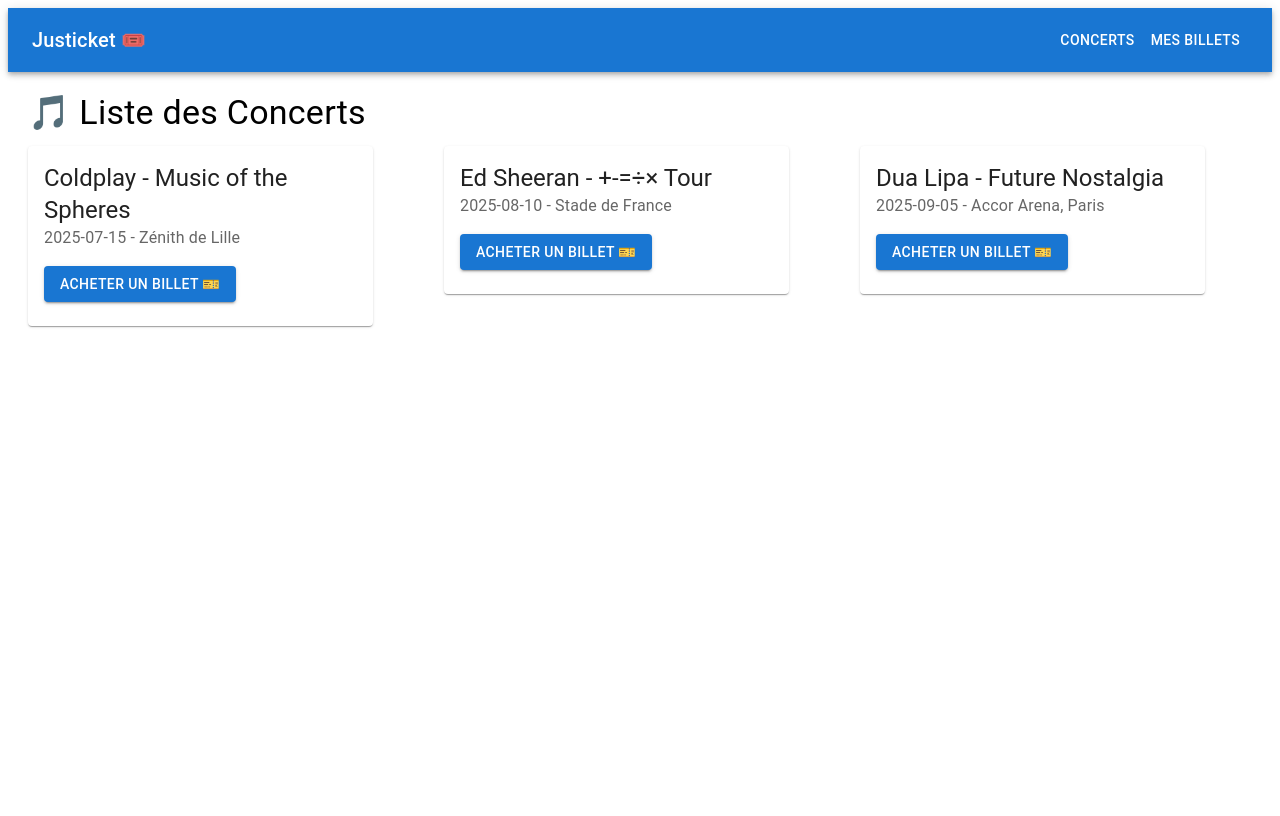
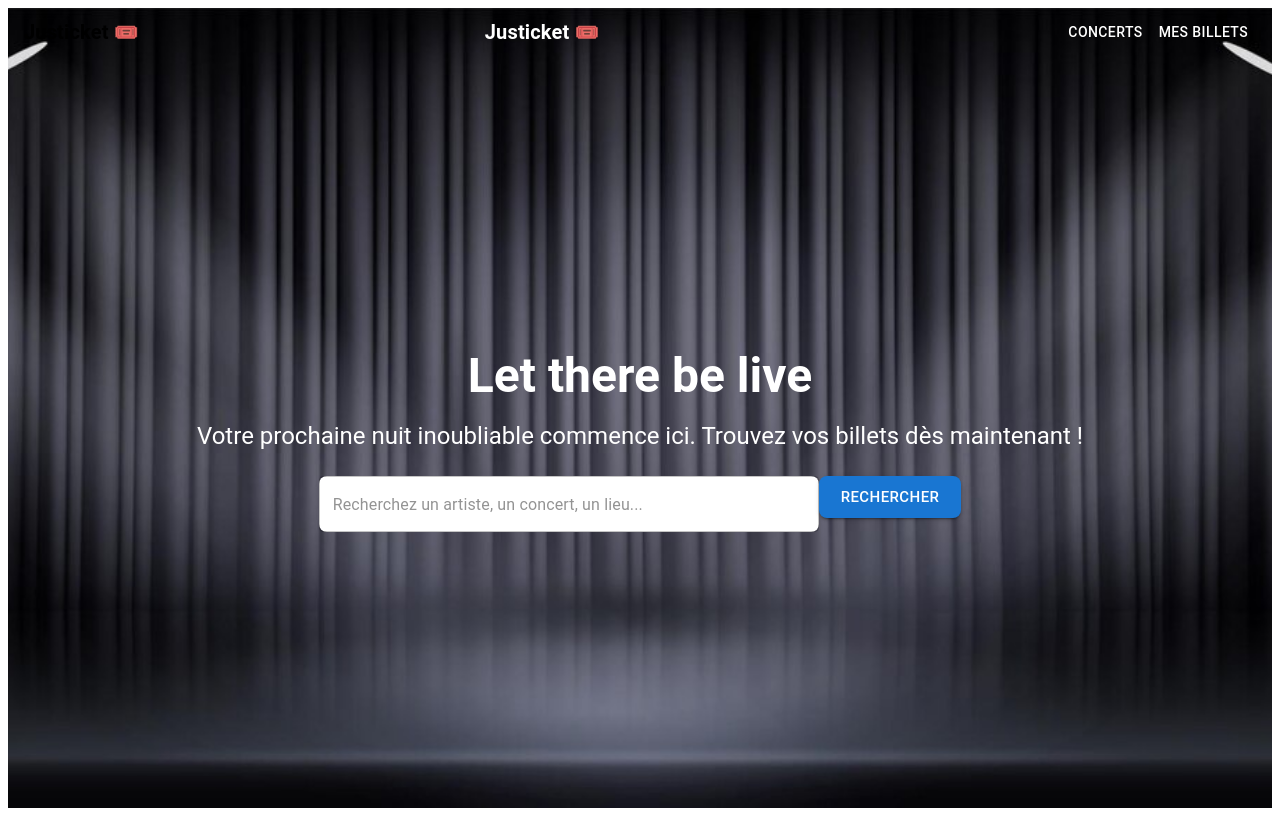
Before and after one commit to yanihadid/app_web_justicket, a React (Create React App) app: page / in a window 1280 px wide. Built offline with nearby package versions, Linux system fonts and the light colour scheme.

Commit message:
HomePage

```diff
--- a/src/App.tsx
+++ b/src/App.tsx
@@ -2,13 +2,15 @@
 import ConcertList from "./presentation/pages/ConcertList";
 import MesBillets from "./presentation/pages/MesBillets";
 import Navbar from "./presentation/components/Navbar";
+import HomePage from "./presentation/pages/HomePage";
 
 function App() {
   return (
     <BrowserRouter>
      <Navbar />
       <Routes>
-        <Route path="/" element={<ConcertList />} />
+      <Route path="/" element={<HomePage />} />
+      <Route path="/concerts" element={<ConcertList />} />
         <Route path="/billets" element={<MesBillets />} />
       </Routes>
     </BrowserRouter>
--- a/src/adapters/api/BilletAPI.ts
+++ b/src/adapters/api/BilletAPI.ts
@@ -13,9 +13,16 @@
   static async acheterBillet(concertId: string, userId: string): Promise<Billet> {
     return new Promise((resolve) => {
       setTimeout(() => {
-        const newBillet = new Billet(`b${Date.now()}`, concertId, userId, false);
+        const newBillet = new Billet(
+          `b${Date.now()}`,
+          concertId,
+          userId,
+          false,
+          `https://picsum.photos/300/200?random=${Math.floor(Math.random() * 100)}` // Image aléatoire
+        );
         resolve(newBillet);
       }, 1000);
     });
   }
+
 }
--- a/src/adapters/api/ConcertAPI.ts
+++ b/src/adapters/api/ConcertAPI.ts
@@ -1,13 +1,12 @@
 import { Concert } from "../../domain/entities/Concert";
-import concertsData from "../../fake-data/concerts.json"; // Import fake data
+import concertsData from "../../fake-data/concerts.json";
 
 export class ConcertAPI {
   static async getConcerts(): Promise<Concert[]> {
-    // Simulate API delay
     return new Promise((resolve) => {
       setTimeout(() => {
         resolve(concertsData);
-      }, 1000); // Simulating a 1-second delay
+      }, 1000);
     });
   }
 }
--- a/src/domain/entities/Billet.ts
+++ b/src/domain/entities/Billet.ts
@@ -3,6 +3,7 @@
       public id: string,
       public concertId: string,
       public acheteurId: string,
-      public estUtilise: boolean
+      public estUtilise: boolean,
+      public image: string
     ) {}
   }
--- a/src/domain/entities/Concert.ts
+++ b/src/domain/entities/Concert.ts
@@ -4,6 +4,7 @@
       public title: string,
       public date: string,
       public location: string,
-      public maxSeats: number
+      public maxSeats: number,
+      public image: string
     ) {}
   }
--- a/src/fake-data/billets.json
+++ b/src/fake-data/billets.json
@@ -3,12 +3,14 @@
       "id": "b1",
       "concertId": "1",
       "acheteurId": "user123",
-      "estUtilise": false
+      "estUtilise": false,
+      "image": "https://picsum.photos/300/200?random=1"
     },
     {
       "id": "b2",
       "concertId": "2",
       "acheteurId": "user456",
-      "estUtilise": true
+      "estUtilise": true,
+      "image": "https://picsum.photos/300/200?random=2"
     }
   ]
--- a/src/fake-data/concerts.json
+++ b/src/fake-data/concerts.json
@@ -4,20 +4,23 @@
       "title": "Coldplay - Music of the Spheres",
       "date": "2025-07-15",
       "location": "Zénith de Lille",
-      "maxSeats": 5000
+      "maxSeats": 5000,
+      "image": "https://picsum.photos/400/250?random=1"
     },
     {
       "id": "2",
       "title": "Ed Sheeran - +-=÷× Tour",
       "date": "2025-08-10",
       "location": "Stade de France",
-      "maxSeats": 80000
+      "maxSeats": 80000,
+      "image": "https://picsum.photos/400/250?random=2"
     },
     {
       "id": "3",
       "title": "Dua Lipa - Future Nostalgia",
       "date": "2025-09-05",
       "location": "Accor Arena, Paris",
-      "maxSeats": 20000
+      "maxSeats": 20000,
+      "image": "https://picsum.photos/400/250?random=3"
     }
   ]
--- a/src/presentation/components/Navbar.tsx
+++ b/src/presentation/components/Navbar.tsx
@@ -4,12 +4,12 @@
 
 const Navbar = () => {
   return (
-    <AppBar position="static">
+    <AppBar position="absolute" color="transparent" elevation={0}>
       <Toolbar>
-        <Typography variant="h6" sx={{ flexGrow: 1 }}>
+        <Typography variant="h6" sx={{ flexGrow: 1, fontWeight: "bold" }}>
           Justicket 🎟️
         </Typography>
-        <Button color="inherit" component={Link} to="/">Concerts</Button>
+        <Button color="inherit" component={Link} to="/concerts">Concerts</Button>
         <Button color="inherit" component={Link} to="/billets">Mes Billets</Button>
       </Toolbar>
     </AppBar>
--- a/src/presentation/pages/ConcertList.tsx
+++ b/src/presentation/pages/ConcertList.tsx
@@ -1,8 +1,7 @@
 import React, { useEffect, useState } from "react";
 import { ConcertService } from "../../application/services/ConcertService";
 import { Concert } from "../../domain/entities/Concert";
-import { BilletService } from "../../application/services/BilletService";
-import { Card, CardContent, Typography, Button, Grid } from "@mui/material";
+import { Card, CardContent, Typography, Button, Grid, CardMedia } from "@mui/material";
 
 const ConcertList = () => {
   const [concerts, setConcerts] = useState<Concert[]>([]);
@@ -17,12 +16,6 @@
     fetchConcerts();
   }, []);
 
-  const handleAcheterBillet = async (concertId: string) => {
-    const userId = "user123"; // ID simulé
-    const billet = await BilletService.acheterBillet(concertId, userId);
-    alert(`Billet acheté ! ID : ${billet.id}`);
-  };
-
   if (loading) return <p>Loading concerts...</p>;
 
   return (
@@ -31,15 +24,20 @@
       <Grid container spacing={3}>
         {concerts.map((concert) => (
           <Grid item xs={12} sm={6} md={4} key={concert.id}>
-            <Card sx={{ maxWidth: 345 }}>
+            <Card sx={{ maxWidth: 345, borderRadius: 2, boxShadow: 3 }}>
+              <CardMedia
+                component="img"
+                height="200"
+                image={concert.image}
+                alt={concert.title}
+              />
               <CardContent>
-                <Typography variant="h5">{concert.title}</Typography>
+                <Typography variant="h6">{concert.title}</Typography>
                 <Typography color="text.secondary">{concert.date} - {concert.location}</Typography>
                 <Button
                   variant="contained"
                   color="primary"
                   sx={{ marginTop: 2 }}
-                  onClick={() => handleAcheterBillet(concert.id)}
                 >
                   Acheter un billet 🎫
                 </Button>
--- /dev/null
+++ b/src/presentation/pages/HomePage.tsx
@@ -0,0 +1,77 @@
+import React from "react";
+import { Box, Button, Container, Typography, TextField } from "@mui/material";
+import { motion } from "framer-motion";
+import { useNavigate } from "react-router-dom";
+import Navbar from "../components/Navbar"; // ✅ Importation de Navbar
+
+const HomePage = () => {
+  const navigate = useNavigate();
+
+  return (
+    <Box
+      sx={{
+        backgroundImage: "url('/background.jpg')", // ✅ Remplace avec une image locale ou externe
+        backgroundSize: "cover",
+        backgroundPosition: "center",
+        minHeight: "100vh",
+        display: "flex",
+        flexDirection: "column",
+        alignItems: "center",
+        justifyContent: "center",
+        textAlign: "center",
+        color: "white",
+        px: 3,
+      }}
+    >
+      {/* ✅ Utilisation de Navbar au lieu d'AppBar */}
+      <Navbar />
+
+      {/* Contenu principal */}
+      <Container sx={{ mt: 10, textAlign: "center" }}>
+        <motion.div
+          initial={{ opacity: 0, y: -20 }}
+          animate={{ opacity: 1, y: 0 }}
+          transition={{ duration: 0.8 }}
+        >
+          <Typography variant="h3" sx={{ fontWeight: "bold", mb: 2 }}>
+            Let there be live
+          </Typography>
+          <Typography variant="h5" sx={{ mb: 3 }}>
+            Votre prochaine nuit inoubliable commence ici. Trouvez vos billets dès maintenant !
+          </Typography>
+        </motion.div>
+
+        {/* Champ de recherche */}
+        <motion.div
+          initial={{ opacity: 0, scale: 0.9 }}
+          animate={{ opacity: 1, scale: 1 }}
+          transition={{ duration: 0.5, delay: 0.3 }}
+        >
+          <TextField
+            variant="outlined"
+            placeholder="Recherchez un artiste, un concert, un lieu..."
+            fullWidth
+            sx={{
+              backgroundColor: "white",
+              borderRadius: 2,
+              maxWidth: "500px",
+              input: { color: "black" },
+              mb: 2
+            }}
+          />
+          <Button
+            variant="contained"
+            color="primary"
+            size="large"
+            sx={{ borderRadius: 2 }}
+            onClick={() => navigate("/concerts")}
+          >
+            Rechercher
+          </Button>
+        </motion.div>
+      </Container>
+    </Box>
+  );
+};
+
+export default HomePage;
--- a/src/presentation/pages/MesBillets.tsx
+++ b/src/presentation/pages/MesBillets.tsx
@@ -1,7 +1,7 @@
 import React, { useEffect, useState } from "react";
 import { BilletService } from "../../application/services/BilletService";
 import { Billet } from "../../domain/entities/Billet";
-import { Card, CardContent, Typography, Grid, Box, CircularProgress, Chip } from "@mui/material";
+import { Card, CardContent, Typography, Grid, Box, CircularProgress, Chip, Button, CardMedia } from "@mui/material";
 
 const MesBillets = () => {
   const [billets, setBillets] = useState<Billet[]>([]);
@@ -16,6 +16,10 @@
     };
     fetchBillets();
   }, []);
+
+  const handleTransferBillet = (billetId: string) => {
+    alert(`Transfert du billet ${billetId} en cours...`);
+  };
 
   if (loading)
     return (
@@ -32,7 +36,21 @@
         <Grid container spacing={3}>
           {billets.map((billet) => (
             <Grid item xs={12} sm={6} md={4} key={billet.id}>
-              <Card sx={{ maxWidth: 345, borderRadius: 2, boxShadow: 3 }}>
+              <Card
+                sx={{
+                  maxWidth: 345,
+                  borderRadius: 2,
+                  boxShadow: 3,
+                  transition: "transform 0.3s ease-in-out",
+                  "&:hover": { transform: "scale(1.05)" } // Effet de zoom au survol
+                }}
+              >
+                <CardMedia
+                  component="img"
+                  height="200"
+                  image={billet.image}
+                  alt="Concert"
+                />
                 <CardContent>
                   <Typography variant="h6" sx={{ fontWeight: "bold" }}>
                     🎫 Billet ID: {billet.id}
@@ -45,6 +63,14 @@
                     color={billet.estUtilise ? "success" : "warning"}
                     sx={{ mt: 2 }}
                   />
+                  <Button
+                    variant="outlined"
+                    color="primary"
+                    sx={{ mt: 2, width: "100%" }}
+                    onClick={() => handleTransferBillet(billet.id)}
+                  >
+                    🔄 Transférer le billet
+                  </Button>
                 </CardContent>
               </Card>
             </Grid>
```
Also changed, not shown: public/background.jpg (added).
